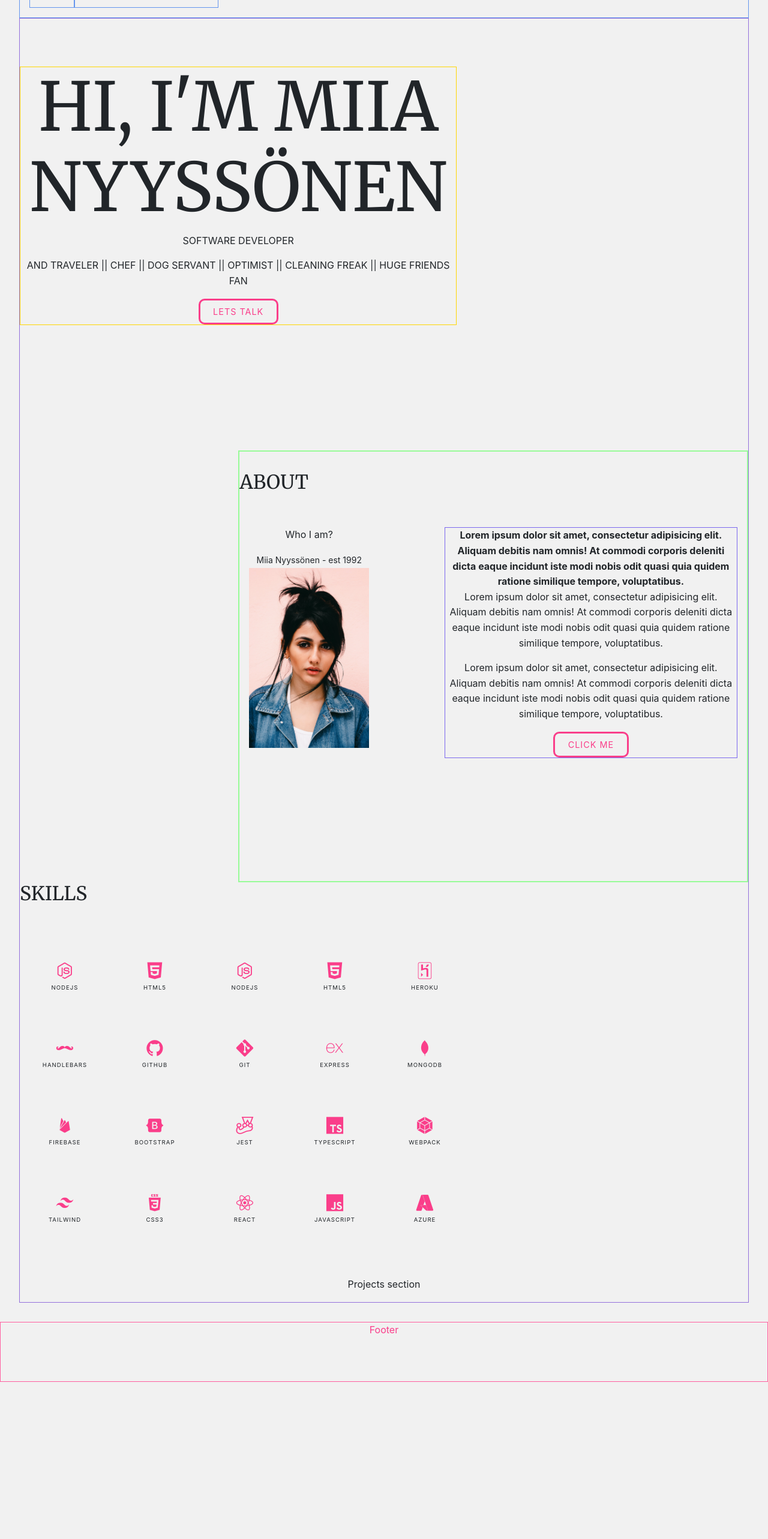
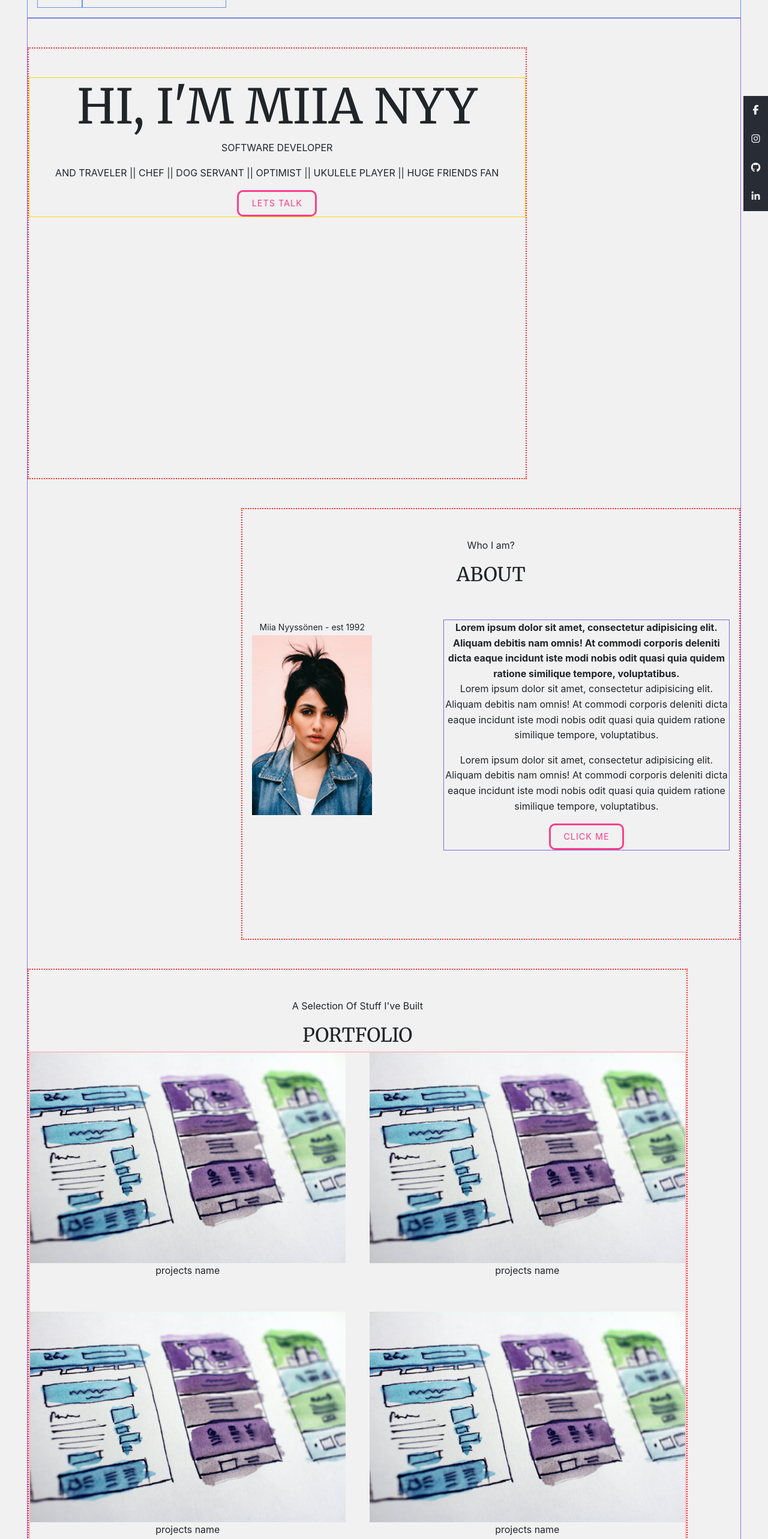
Before and after one commit to miiakivi/portfolio, a React (Create React App) app: page / in a window 1280 px wide. Shown: the part 80-2646 px from the top of the page at 60% size. Before the commit the page ends 2384 px from the top, so only its background shows below. Built offline with nearby package versions, Linux system fonts and the light colour scheme.

Commit message:
changed styles to mobile first  and added footer and social container

```diff
--- a/public/index.html
+++ b/public/index.html
@@ -14,6 +14,7 @@
     <link href="https://fonts.googleapis.com/css2?family=Merriweather:wght@300;400;700;900&display=swap" rel="stylesheet">
     <link rel="apple-touch-icon" href="%PUBLIC_URL%/logo192.png"/>
     <link rel="stylesheet" href="https://cdn.jsdelivr.net/gh/devicons/devicon@v2.14.0/devicon.min.css">
+    <script src="https://kit.fontawesome.com/86237f722d.js" crossorigin="anonymous"></script>
 
     <!--
       manifest.json provides metadata used when your web app is installed on a
--- a/src/App.tsx
+++ b/src/App.tsx
@@ -6,17 +6,19 @@ import Skills from "./components/Skills";
 import About from "./components/About";
 import Hero from "./components/Hero";
 import Projects from "./components/Projects";
+import Socials from "./components/Socials";
 
 function App() {
 
     return (
         <div className="App">
+            <Socials/>
             <Navigation/>
             <main className="c-container">
                 <Hero/>
                 <About/>
+                <Projects/>
                 <Skills/>
-                <Projects/>
             </main>
             <Footer/>
         </div>
--- a/src/components/About.tsx
+++ b/src/components/About.tsx
@@ -3,17 +3,17 @@ import React from "react";
 
 function About() {
     return (
-        <section className="about">
-            <h2 className="section-header text-start">About</h2>
-            <div className="about__container d-flex justify-content-between">
+        <section className="about section-container">
+            <p>Who I am?</p>
+            <h2 className="section-header">About</h2>
+            <div className="about__container">
                 <div>
-                    <p>Who I am?</p>
                     <small>Miia Nyyssönen - est 1992</small>
                     <div className="about__img-container">
                         <img width={ 200 } src={ profileImg } alt="Miia's face"/>
                     </div>
                 </div>
-                <div className="flex-col-2">
+                <div className="about__container-item">
                     <strong>Lorem ipsum dolor sit amet, consectetur adipisicing elit. Aliquam debitis nam omnis!
                         At
                         commodi corporis deleniti dicta eaque incidunt iste modi nobis odit quasi quia quidem
--- a/src/components/Footer.tsx
+++ b/src/components/Footer.tsx
@@ -1,7 +1,8 @@
 function Footer() {
     return (
         <footer>
-            Footer
+            <p>Lets work together || grab an coffee || collaborate || meet in teams || have lunch</p>
+            <h2><a href="#">Email me </a></h2>
         </footer>
     );
 }
--- a/src/components/Hero.tsx
+++ b/src/components/Hero.tsx
@@ -2,11 +2,11 @@ import React from "react";
 
 function Hero() {
     return (
-        <div className="hero">
+        <div className="hero section-container">
             <section className="hero__section">
-                <h1 className="hero__title">Hi, I'm Miia Nyyssönen</h1>
+                <h1 className="hero__title">Hi, I'm Miia Nyy</h1>
                 <p className="hero__info">Software Developer</p>
-                <p className="hero__info">and traveler || chef || dog servant || optimist || cleaning freak ||
+                <p className="hero__info">and traveler || chef || dog servant || optimist || ukulele player ||
                     huge Friends fan</p>
                 <button className="main-btn">Lets Talk</button>
             </section>
--- a/src/components/Projects.tsx
+++ b/src/components/Projects.tsx
@@ -1,7 +1,38 @@
+import React from "react";
+import projectImg from "../assets/project.jpg";
+
+
 function Projects() {
     return (
-        <div>
-            <p>Projects section</p>
+        <div className="projects section-container">
+            <p className="">A Selection Of Stuff I've Built</p>
+            <h2 className="section-header">Portfolio</h2>
+            <div className="projects__flex">
+                <div className="projects__item">
+                    <img src={projectImg} alt=""/>
+                    <p>projects name</p>
+                </div>
+                <div className="projects__item">
+                    <img src={projectImg} alt=""/>
+                    <p>projects name</p>
+                </div>
+                <div className="projects__item">
+                    <img src={projectImg} alt=""/>
+                    <p>projects name</p>
+                </div>
+                <div className="projects__item">
+                    <img src={projectImg} alt=""/>
+                    <p>projects name</p>
+                </div>
+                <div className="projects__item">
+                    <img src={projectImg} alt=""/>
+                    <p>projects name</p>
+                </div>
+                <div className="projects__item">
+                    <img src={projectImg} alt=""/>
+                    <p>projects name</p>
+                </div>
+            </div>
         </div>
     );
 }
--- a/src/components/Skills.tsx
+++ b/src/components/Skills.tsx
@@ -2,8 +2,9 @@ import React from "react";
 
 function Skills() {
     return (
-        <div className="skills-container">
-            <h2 className="section-header text-start">Skills</h2>
+        <div className="skills-container section-container">
+            <p>Technologies that I am familiar with</p>
+            <h2 className="section-header">Skills</h2>
             <div className="icon-grid">
                 <div className="icon-grid__item">
                     <i className="devicon-nodejs-plain dev-icon"/>
--- /dev/null
+++ b/src/components/Socials.tsx
@@ -0,0 +1,23 @@
+function Socials() {
+    return (
+        <div className="socials__fixed-container">
+            <a className="social-btn" href="https://www.facebook.com/miia.nyyssonen.3" role="button">
+                <i className="fab fa-facebook-f social-icon"/>
+            </a>
+
+            <a className="social-btn" href="https://www.instagram.com/miiemilia/" role="button">
+                <i className="fab fa-instagram social-icon"/>
+            </a>
+
+            <a className="social-btn" href="https://github.com/MiiaNyy" role="button">
+                <i className="fa-brands fa-github social-icon"/>
+            </a>
+
+            <a className="social-btn" href="https://www.linkedin.com/in/miia-nyyss%C3%B6nen-66a0881b8/" role="button">
+                <i className="fab fa-linkedin-in social-icon"/>
+            </a>
+        </div>
+    );
+}
+
+export default Socials;
--- a/src/index.css
+++ b/src/index.css
@@ -38,9 +38,6 @@ button {
     transition: all 0.2s ease-in-out;
 }
 
-button:hover {
-
-}
 
 .main-btn {
     border: 3px solid var(--main-text-color);
@@ -64,7 +61,7 @@ h1, h2, h3, h4, h5, h6 {
 }
 
 h1 {
-    font-size: 7rem;
+    font-size: 10vh;
 }
 
 code {
@@ -88,8 +85,38 @@ main {
 /* --- GENERAL --- */
 
 .c-container {
-    width: 95%;
+    width: 93%;
     margin: 0 auto;
+}
+
+.section-container {
+    border: 2px dotted #ff2d2d;
+    width: 100%;
+    margin: 3em 0;
+    padding: 3em 0;
+}
+
+@media (min-width: 800px) {
+    .section-container {
+        width: 70%;
+        min-height: 90vh;
+    }
+}
+
+.socials__fixed-container {
+    position: fixed;
+    top: 30%;
+    right: 0;
+    background-color: #282c34;
+}
+
+.social-btn {
+    display: block;
+    padding: 0.7em 0.8em;
+}
+
+.social-icon {
+    color: var(--bg-light);
 }
 
 /* --- NAVIGATION --- */
@@ -114,13 +141,11 @@ main {
 /* --- HERO --- */
 
 .hero {
-    padding: 5em 0;
-    min-height: 90vh;
+
 }
 
 .hero__section {
     border: 1px solid gold;
-    width: 60%;
     text-transform: uppercase;
 }
 
@@ -128,43 +153,86 @@ main {
 /* --- ABOUT --- */
 
 .about {
-    border: 2px solid palegreen;
-    width: 70%;
-    min-height: 90vh;
-    padding-top: 2em;
     margin-left: inherit;
 }
 
-.about__container {
-    padding: 3em 1em;
-
+.about__img-container img {
+    margin: 0 auto;
 }
 
-.flex-col-2 {
-    width: 60%;
-    margin-left: 2em;
+@media (min-width: 800px) {
+    .about__container {
+        display: flex;
+        justify-content: space-between;
+        padding: 3em 1em;
+
+    }
+
+    .about__container-item {
+        width: 60%;
+        margin-left: 2em;
+    }
+}
+
+.about__container-item {
     border: 1px solid mediumslateblue;
 }
+
+/* --- PROJECTS ---*/
+
+.projects {
+    width: 100%;
+    max-width: 1100px;
+}
+
+.projects__flex {
+    border: 2px solid pink;
+}
+
+@media (min-width: 800px) {
+    .projects__flex {
+        display: grid;
+        grid-template-rows: repeat(3, 1fr);
+        grid-template-columns: repeat(2, 1fr);
+        gap: 40px;
+    }
+}
+
+.projects__item {
+    width: 100%;
+    max-width: 550px;
+    margin: 0 auto;
+}
+
 
 /* --- SKILLS --- */
 .skills-container {
     width: 100%;
-    max-width: 750px;
+    max-width: 800px;
 }
 
 .icon-grid {
-    display: grid;
-    grid-template-columns: repeat(5, 1fr);
-    grid-template-rows: repeat(4, 1fr);
-    padding: 3em 0;
-
+    display: flex;
+    flex-wrap: wrap;
+    justify-content: center;
+    gap: 1em;
+    border: 2px solid rebeccapurple;
 }
 
+
 .icon-grid__item {
-    padding: 2em 0;
-    margin: 0.5em;
+    border: 1px solid #61dafb;
+    width: 100px;
+    padding: 1em;
     border-radius: 10px;
     transition: all 0.2s ease-in-out;
+}
+
+@media (min-width: 800px) {
+    .icon-grid__item {
+        width: 120px;
+        padding: 2em 1em;
+    }
 }
 
 .icon-grid__item:hover {
@@ -187,3 +255,8 @@ main {
     font-size: 1.8rem;
     color: var(--main-text-color);
 }
+
+/* --- FOOTER --- */
+footer {
+    min-height: 500px;
+}
```
Also changed, not shown: src/assets/project.jpg (added).
